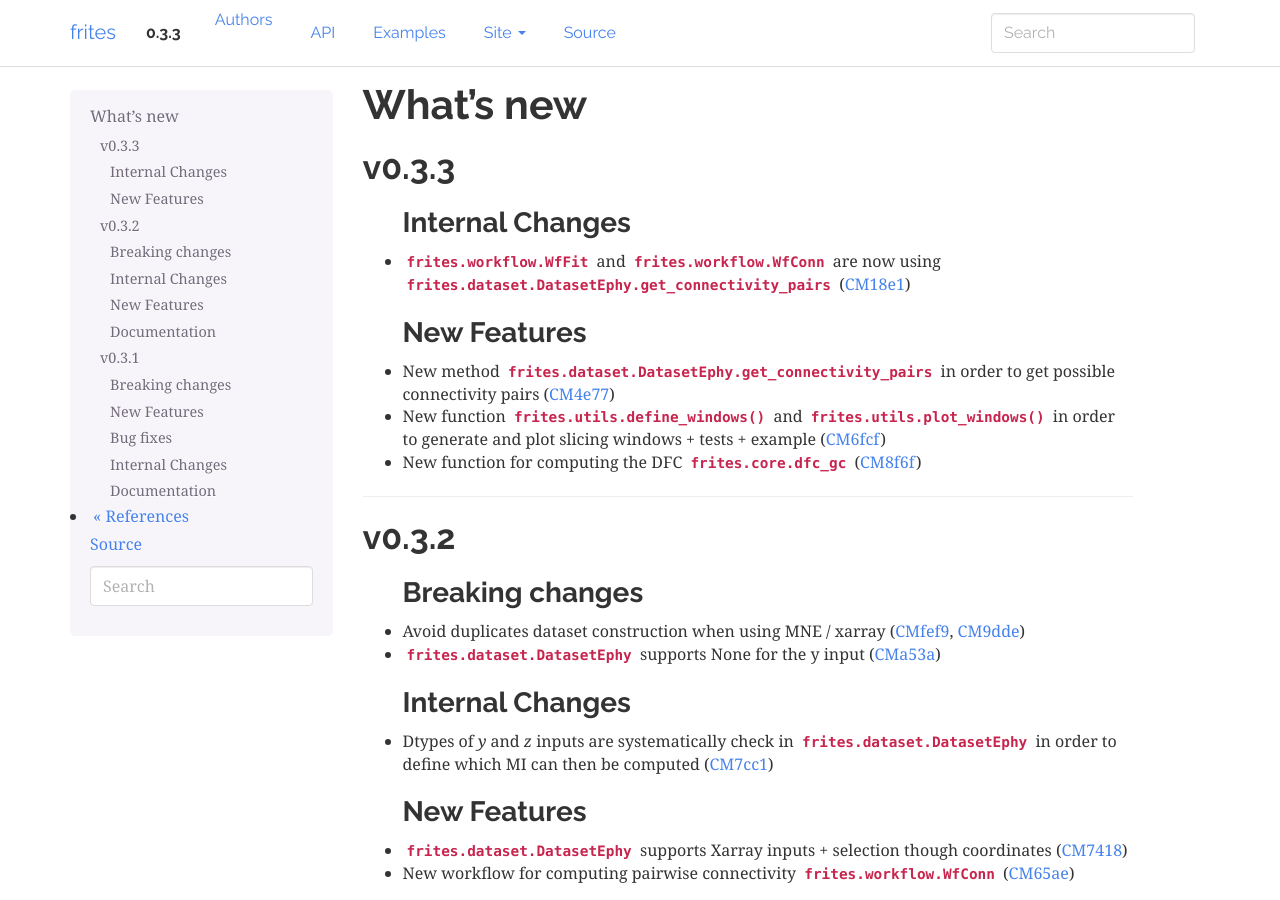
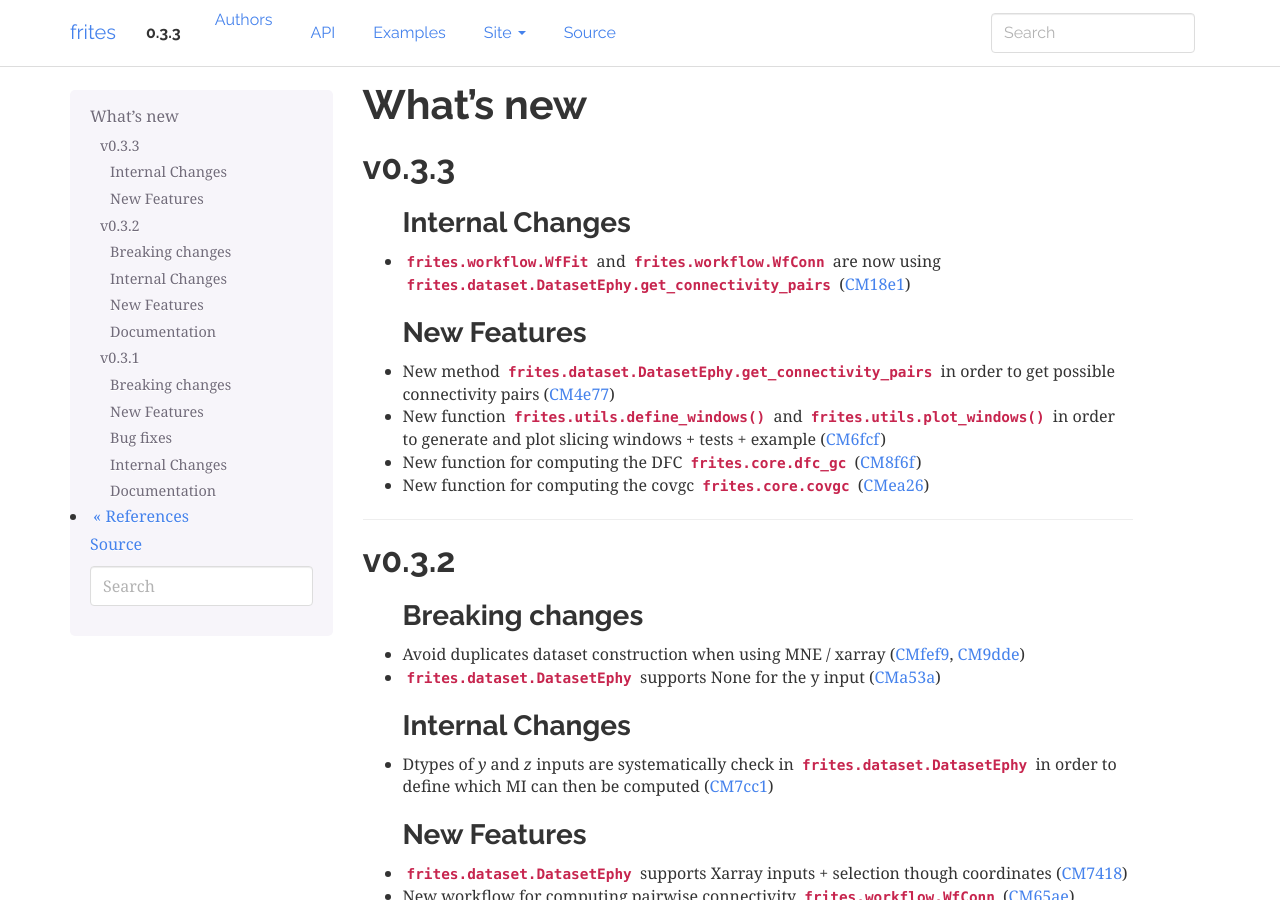
Before and after one commit to brainets/frites, a Sphinx documentation site: the page built from docs/source/whatsnew.rst, in a window 1280 px wide and 900 px high. Built offline with Sphinx 7.4.7, drawn with Linux system fonts in a browser that asks for light colours.

Commit message:
update whatsnew

```diff
--- a/docs/source/whatsnew.rst
+++ b/docs/source/whatsnew.rst
@@ -16,6 +16,7 @@ New Features
 * New method :py:class:`frites.dataset.DatasetEphy.get_connectivity_pairs` in order to get possible connectivity pairs (:commit:`4e77`)
 * New function :py:func:`frites.utils.define_windows` and :py:func:`frites.utils.plot_windows` in order to generate and plot slicing windows + tests + example (:commit:`6fcf`)
 * New function for computing the DFC :py:class:`frites.core.dfc_gc` (:commit:`8f6f`)
+* New function for computing the covgc :py:class:`frites.core.covgc` (:commit:`ea26`)
 
 .. raw:: html
 
```
